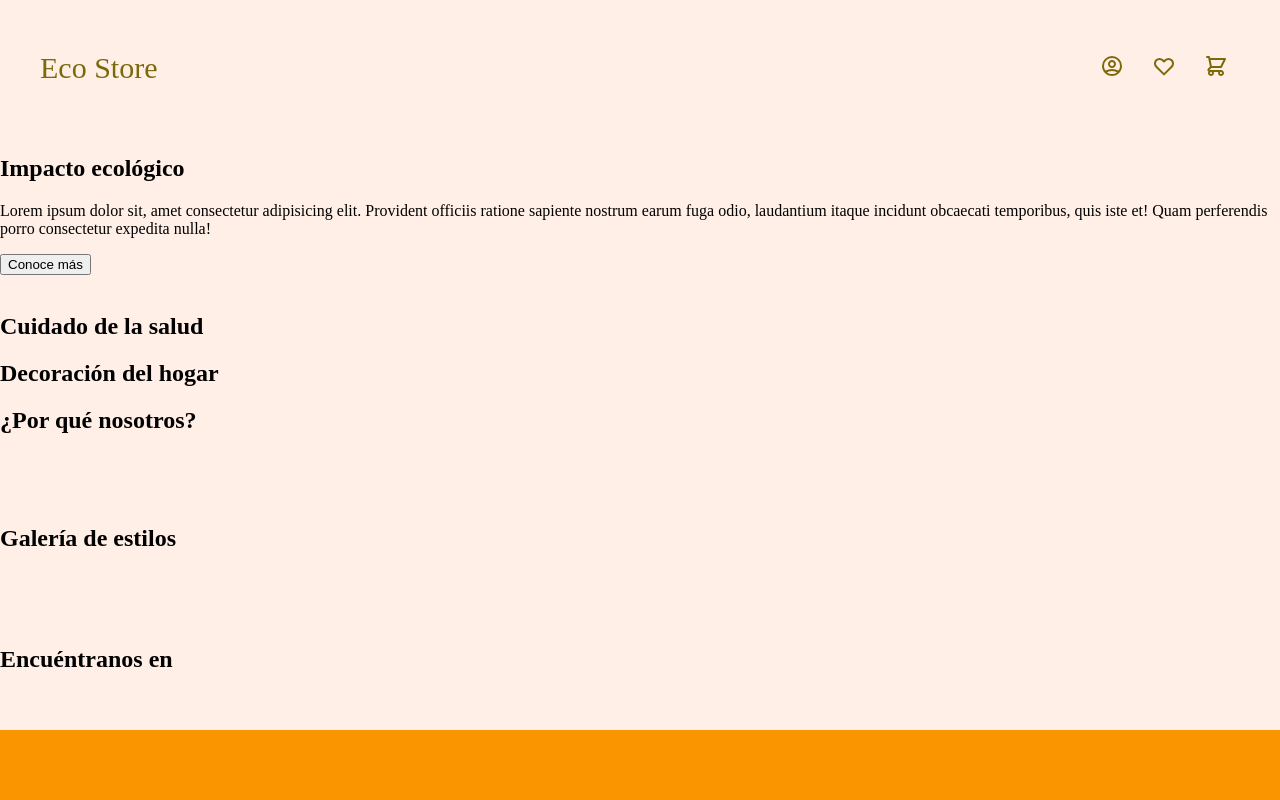
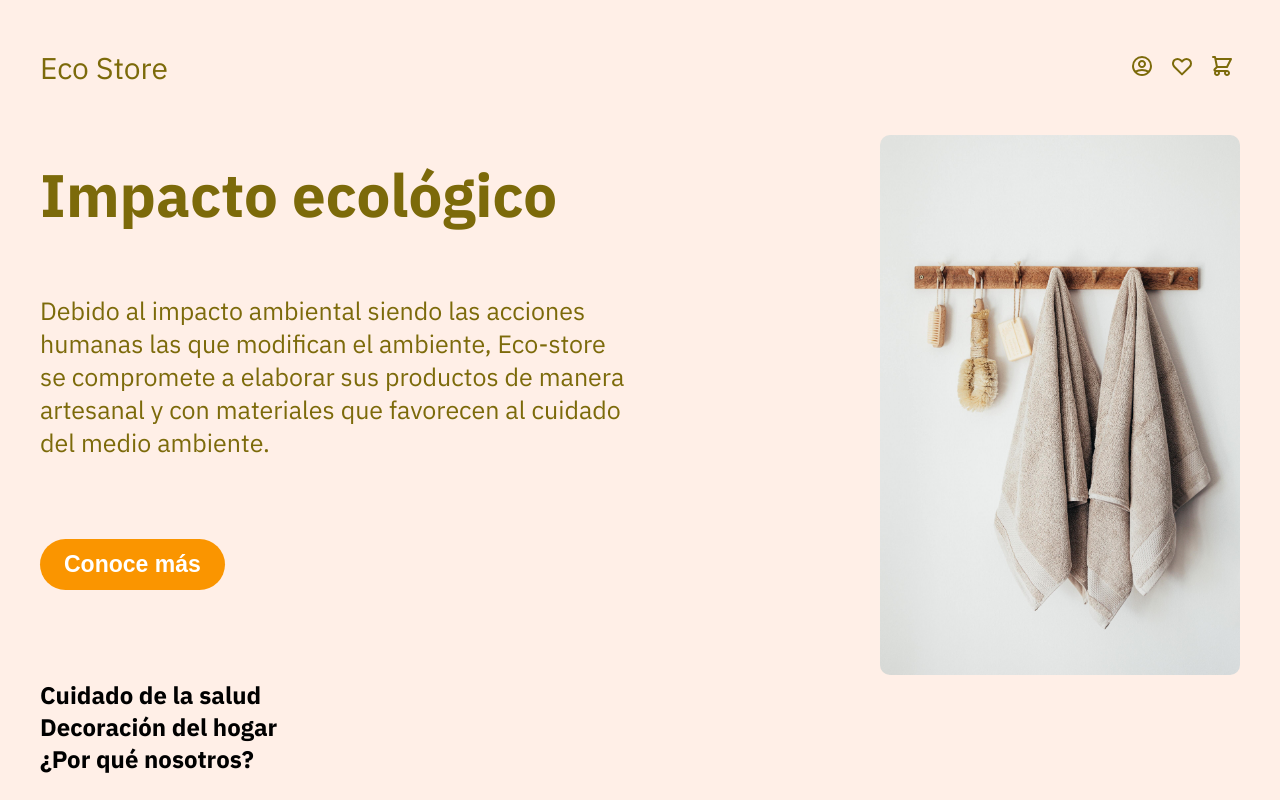
Before and after one commit to lautarobarrera10/eco-store, a plain HTML site: page index.html in a window 1280 px wide. Shown: the top 800 px of the page. Drawn offline with Linux system fonts and the light colour scheme.

Commit message:
hero section terminada

```diff
--- a/index.html
+++ b/index.html
@@ -33,14 +33,14 @@
         </div>
     </nav>
     <main>
-        <article>
+        <article class="hero">
             <div class="info-section">
                 <h1>Impacto ecológico</h1>
-                <p>Lorem ipsum dolor sit, amet consectetur adipisicing elit. Provident officiis ratione sapiente nostrum earum fuga odio, laudantium itaque incidunt obcaecati temporibus, quis iste et! Quam perferendis porro consectetur expedita nulla!</p>
+                <p>Debido al impacto ambiental siendo las acciones humanas las que  modifican el ambiente, Eco-store se compromete a elaborar sus productos de manera artesanal y con materiales que favorecen al cuidado del medio ambiente.</p>
                 <button>Conoce más</button>
             </div>
             <div class="image-section">
-                <img src="" alt="">
+                <img src="./assets/img/main-2.jpg" alt="">
             </div>
         </article>
         <section class="catalogo">
--- a/scss/main.scss
+++ b/scss/main.scss
@@ -5,11 +5,22 @@ $primary-text-color: #7C6A0A;
 $alternative-color: #FA9500;
 $font-stack: 'IBM Plex Sans', sans-serif;
 
-body {
+
+* {
+    box-sizing: border-box;
     margin: 0;
     padding: 0;
-    font-size: $font-stack;
+}
+
+body {
+    margin: 0 auto;
+    max-width: 1440px;
+    font-family: $font-stack;
     background-color: $primary-color;
+}
+
+button {
+    cursor: pointer;
 }
 
 nav {
@@ -28,13 +39,46 @@ nav {
         button {
             border: none;
             background: none;
-            cursor: pointer;
         }
     }
 }
 
 main {
-    background-color: $primary-color;
+    padding: 0 40px;
+    article.hero {
+        display: flex;
+        justify-content: space-between;
+        .info-section {
+            width: 592px;
+            color: $primary-text-color;
+            h1 {
+                margin-block: 20px;
+                font-size: 60px;
+                font-weight: 600;
+            }
+            p {
+                margin-block: 60px;
+                font-size: 25px;
+            }
+            button {
+                margin-top: 20px;
+                padding: 12px 24px;
+                font-size: 23px;
+                font-weight: 700;
+                color: white;
+                background-color: $alternative-color;
+                border: none;
+                border-radius: 35px;
+            }
+        }
+        .image-section {
+            width: 30%;
+            img {
+                width: 100%;
+                border-radius: 10px;
+            }
+        }
+    }
 }
 
 footer {
```
Also changed, not shown: css/main.css, 1 other file.
